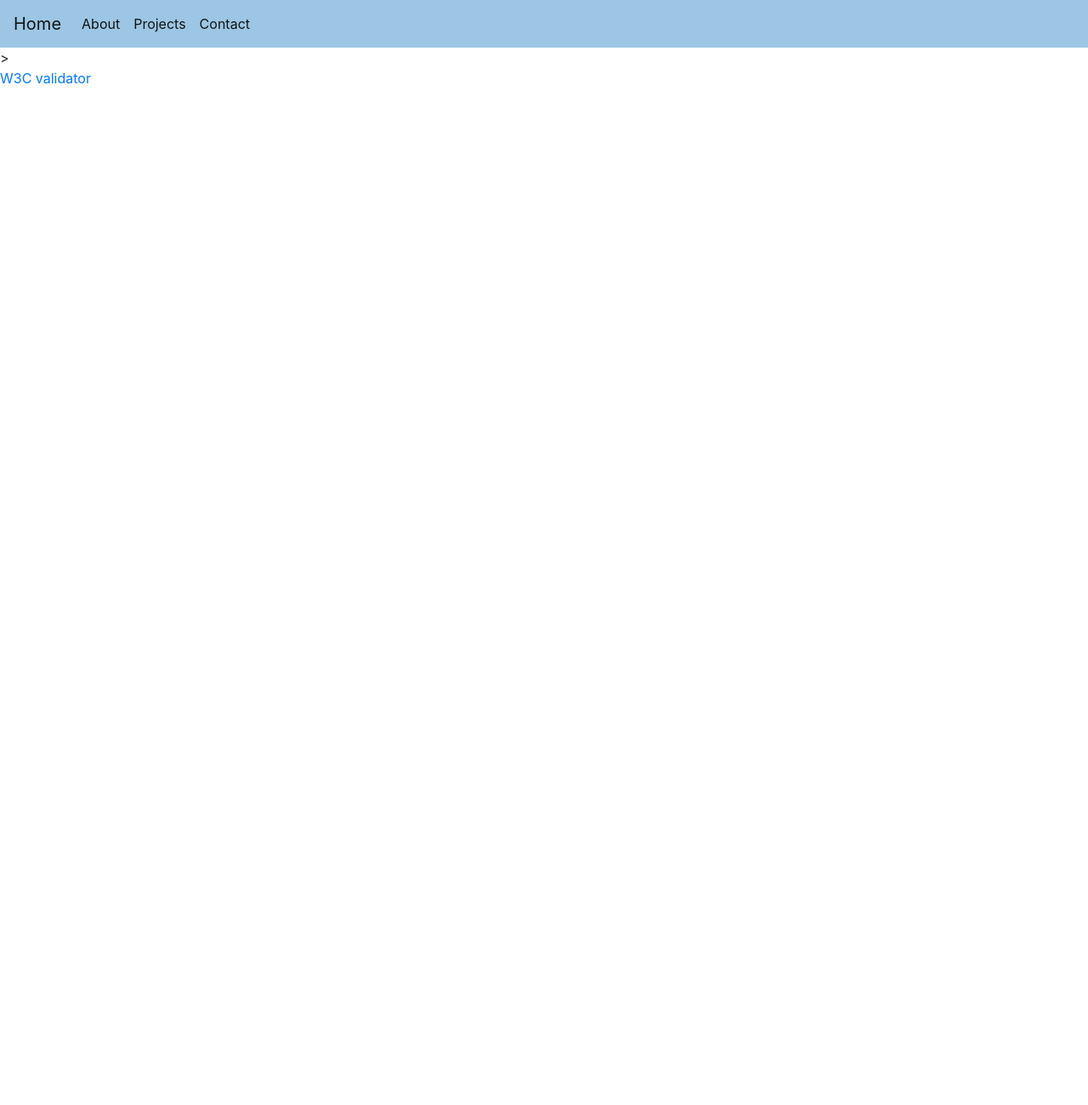
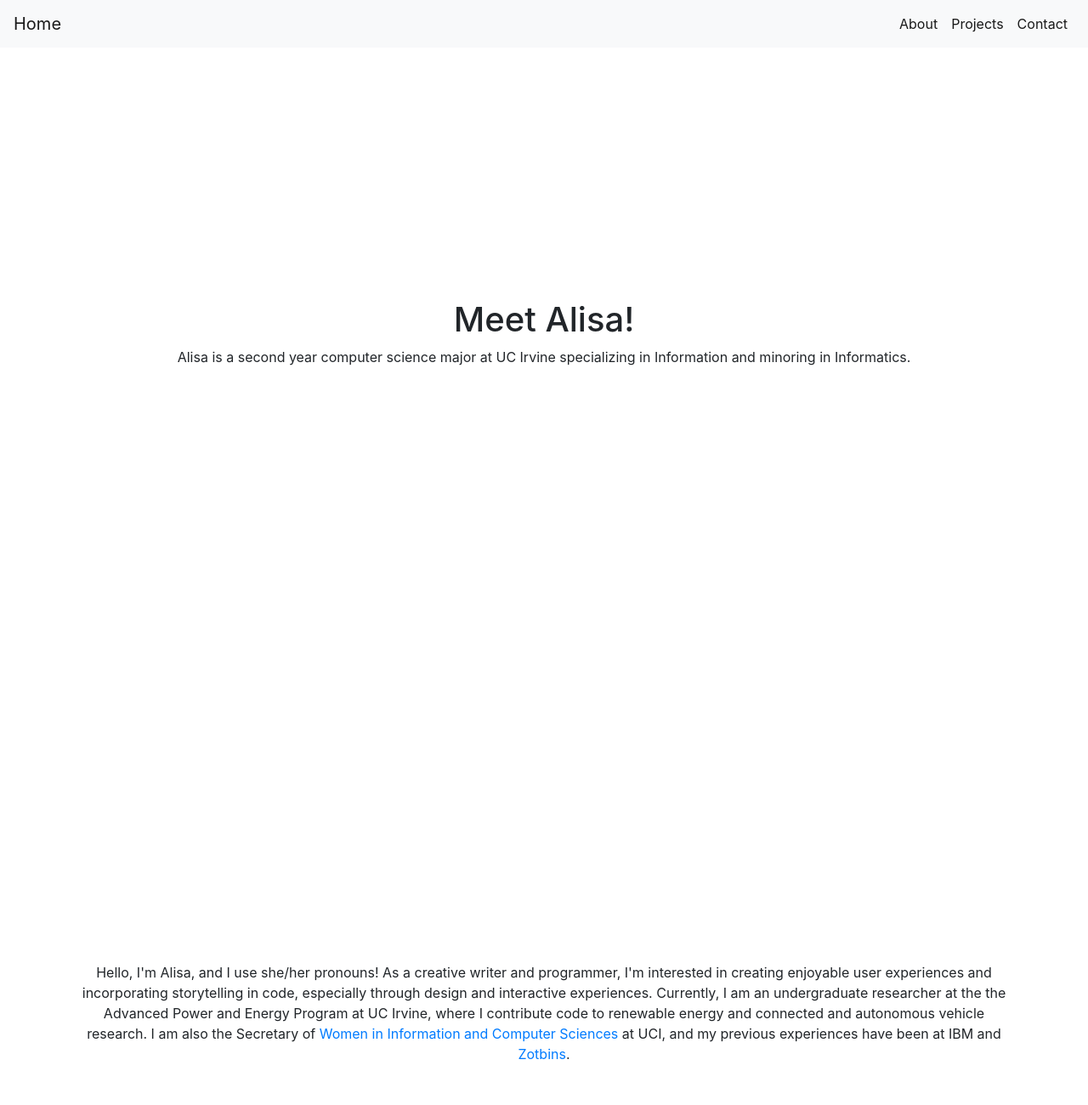
Before and after one commit to alisa-lu/alisa-lu.github.io, a plain HTML site: page index.html in a window 1280 px wide. Shown: the top 1300 px of the page at 85% size. Before the commit the page ends 800 px from the top, so only its background shows below. Drawn offline with nearby package versions, Linux system fonts and the light colour scheme.

Commit message:
landing page and about page

```diff
--- a/index.html
+++ b/index.html
@@ -22,16 +22,16 @@ EMAIL: alisasl@uci.edu
 
 <body>
   <!--nav bar-->
-  <nav class="navbar navbar-light navbar-fixed-top navbar-expand-lg" style="background-color: #9dc6e4;">
+  <nav class="navbar navbar-expand-lg navbar-light fixed-top bg-light">
     <a class="navbar-brand" href="#">Home</a>
     <button class="navbar-toggler" type="button" data-toggle="collapse" data-target="#navbarSupportedContent" aria-controls="navbarSupportedContent" aria-expanded="false" aria-label="Toggle navigation">
       <span class="navbar-toggler-icon"></span>
     </button>
 
-    <div class="collapse navbar-collapse" id="navbarNav">
-      <ul class="navbar-nav">
+    <div class="collapse navbar-collapse" id="navbarSupportedContent">
+      <ul class="navbar-nav ml-auto">
         <li class="nav-item active">
-          <a class="nav-link" href="#about">About <span class="sr-only">(current)</span></a>
+          <a class="nav-link" href="#about">About<span class="sr-only">(current)</span></a>
         </li>
         <li class="nav-item active">
           <a class="nav-link" href="#projects">Projects</a>
@@ -43,15 +43,62 @@ EMAIL: alisasl@uci.edu
     </div>
   </nav>
 
-  <!-- landing page -->>
+  <!-- landing page -->
   <section id="home">
+    <div class="parent">
+      <div class="child container">
+        <h1 id="landing-intro">Meet Alisa!</h1>
+        <p id="landing-heading">Alisa is a second year computer science major at UC Irvine specializing in Information and minoring in Informatics.</p>
+      </div>
+    </div>
+  </section>
 
+
+  <!-- about page -->
+  <section id="about">
+    <div class="parent">
+      <div class="child container">
+        <p id="landing-heading">Hello, I'm Alisa, and I use she/her pronouns! As a creative writer and programmer, I'm interested in creating enjoyable
+          user experiences and incorporating storytelling in code, especially through design and interactive experiences. Currently, I am an undergraduate
+          researcher at the the Advanced Power and Energy Program at UC Irvine, where I contribute code to renewable energy and connected and autonomous
+          vehicle research. I am also the Secretary of <a href="https://wics.ics.uci.edu/">Women in Information and Computer Sciences</a> at UCI, and my
+          previous experiences have been at IBM and <a href="https://zotbins.github.io/">Zotbins</a>.</p>
+      </div>
+    </div>
   </section>
+
+
+  <!-- projects page -->
+  <section id="projects">
+    <div class="parent">
+      <div class="child container">
+        <h1 id="landing-intro">Meet Alisa!</h1>
+        <p id="landing-heading">Alisa is a second year computer science major at UC Irvine specializing in Information and minoring in Informatics.</p>
+      </div>
+    </div>
+  </section>
+
+  <!-- contact page -->
+  <section id="contact">
+    <div class="parent">
+      <div class="child container">
+        <h1 id="landing-intro">Meet Alisa!</h1>
+        <p id="landing-heading">Alisa is a second year computer science major at UC Irvine specializing in Information and minoring in Informatics.</p>
+      </div>
+    </div>
+  </section>
+
 
   <p>
     <a href="http://validator.w3.org/check?uri=referer">
        W3C validator
     </a>
   </p>
+
+  <script src="https://code.jquery.com/jquery-3.3.1.slim.min.js" integrity="sha384-q8i/X+965DzO0rT7abK41JStQIAqVgRVzpbzo5smXKp4YfRvH+8abtTE1Pi6jizo" crossorigin="anonymous"></script>
+  <script src="https://cdn.jsdelivr.net/npm/popper.js@1.14.7/dist/umd/popper.min.js" integrity="sha384-UO2eT0CpHqdSJQ6hJty5KVphtPhzWj9WO1clHTMGa3JDZwrnQq4sF86dIHNDz0W1" crossorigin="anonymous"></script>
+  <script src="https://cdn.jsdelivr.net/npm/bootstrap@4.3.1/dist/js/bootstrap.min.js" integrity="sha384-JjSmVgyd0p3pXB1rRibZUAYoIIy6OrQ6VrjIEaFf/nJGzIxFDsf4x0xIM+B07jRM" crossorigin="anonymous"></script>
+
+
 </body>
 </html>
--- a/style.css
+++ b/style.css
@@ -0,0 +1,16 @@
+#landing-intro {
+    text-align: center;
+}
+
+#landing-heading {
+    text-align: center;
+}
+
+.parent {
+    display: flex;
+    height: 100vh;
+}
+
+.child {
+    margin:auto;
+}
```
Also changed, not shown: 1 other file.
